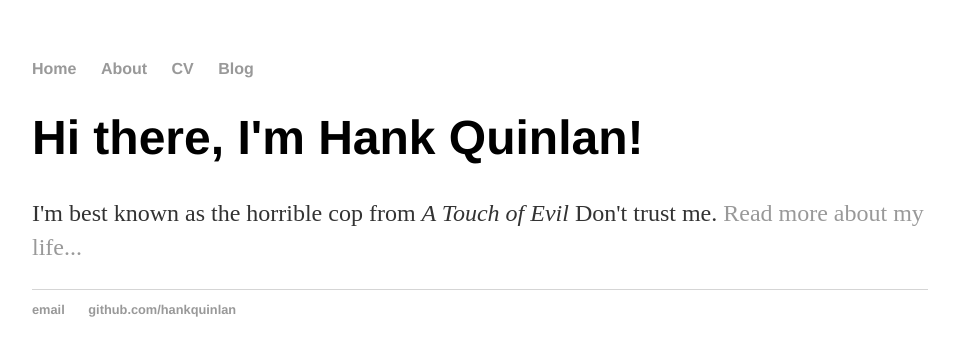
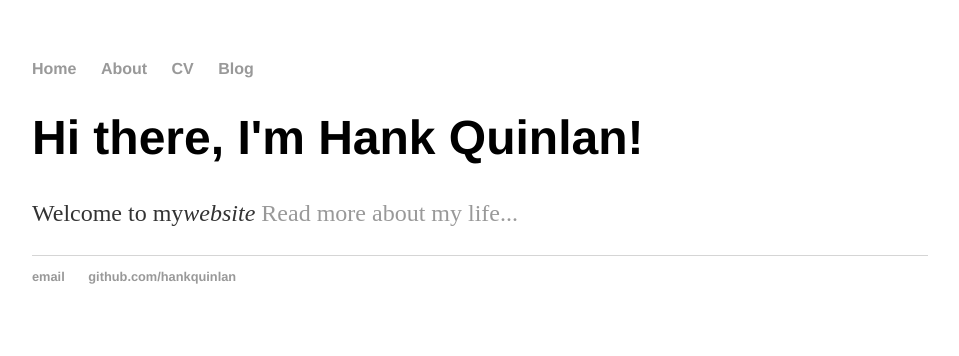
Before and after one commit to thomasbargisen/thomasbargisen.github.io, a Jekyll site: the page built from index.html, in a window 1280 px wide. Shown: the top 356 px of the page, without its empty margins (160-1119 px from the left). Built offline with Jekyll 4.4.1, drawn with Linux system fonts in a browser that asks for light colours.

Commit message:
Update index.html

```diff
--- a/index.html
+++ b/index.html
@@ -1,8 +1,8 @@
 ---
 layout: default
-title: Hank Quinlan, Horrible Cop
+title: New Web Page
 ---
 <div class="blurb">
 	<h1>Hi there, I'm Hank Quinlan!</h1>
-	<p>I'm best known as the horrible cop from <em>A Touch of Evil</em> Don't trust me. <a href="/about">Read more about my life...</a></p>
+	<p>Welcome to my<em>website</em> <a href="/about">Read more about my life...</a></p>
 </div><!-- /.blurb -->
```
